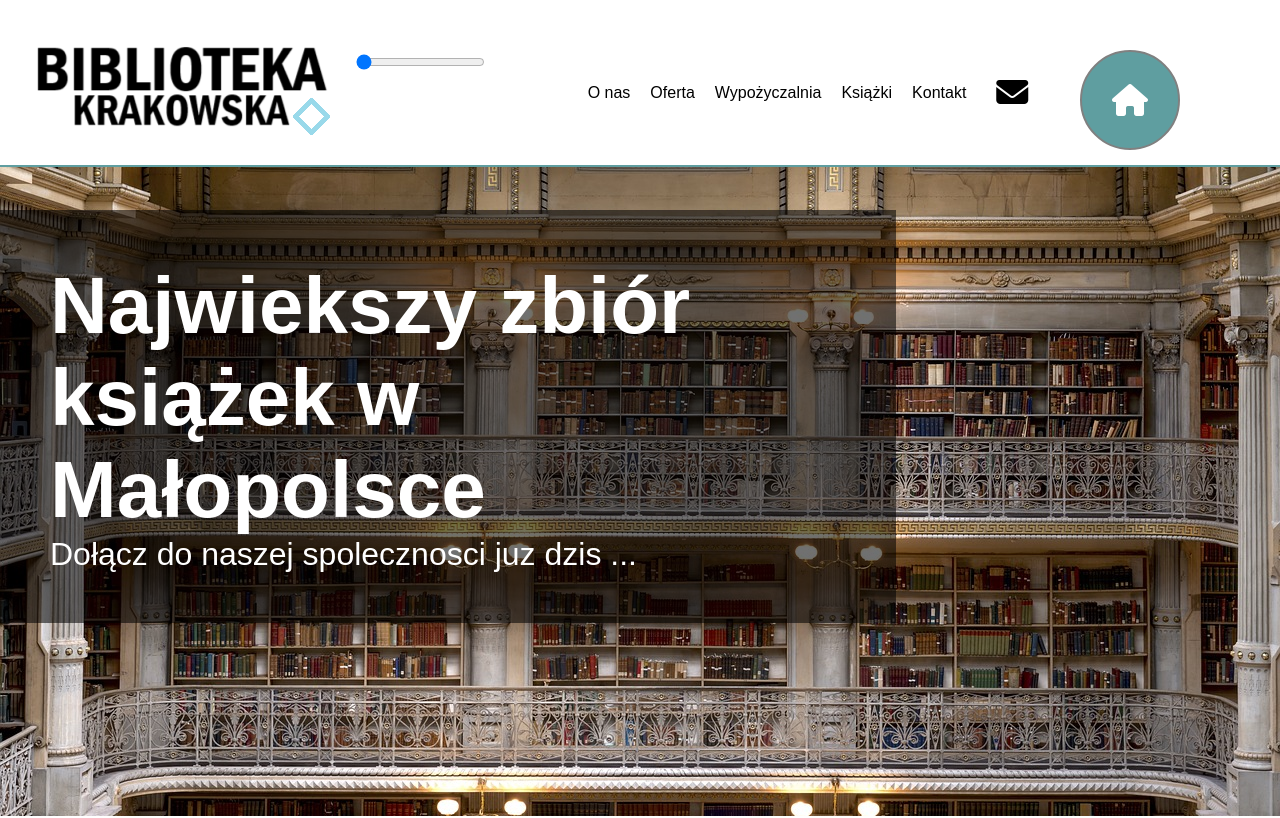
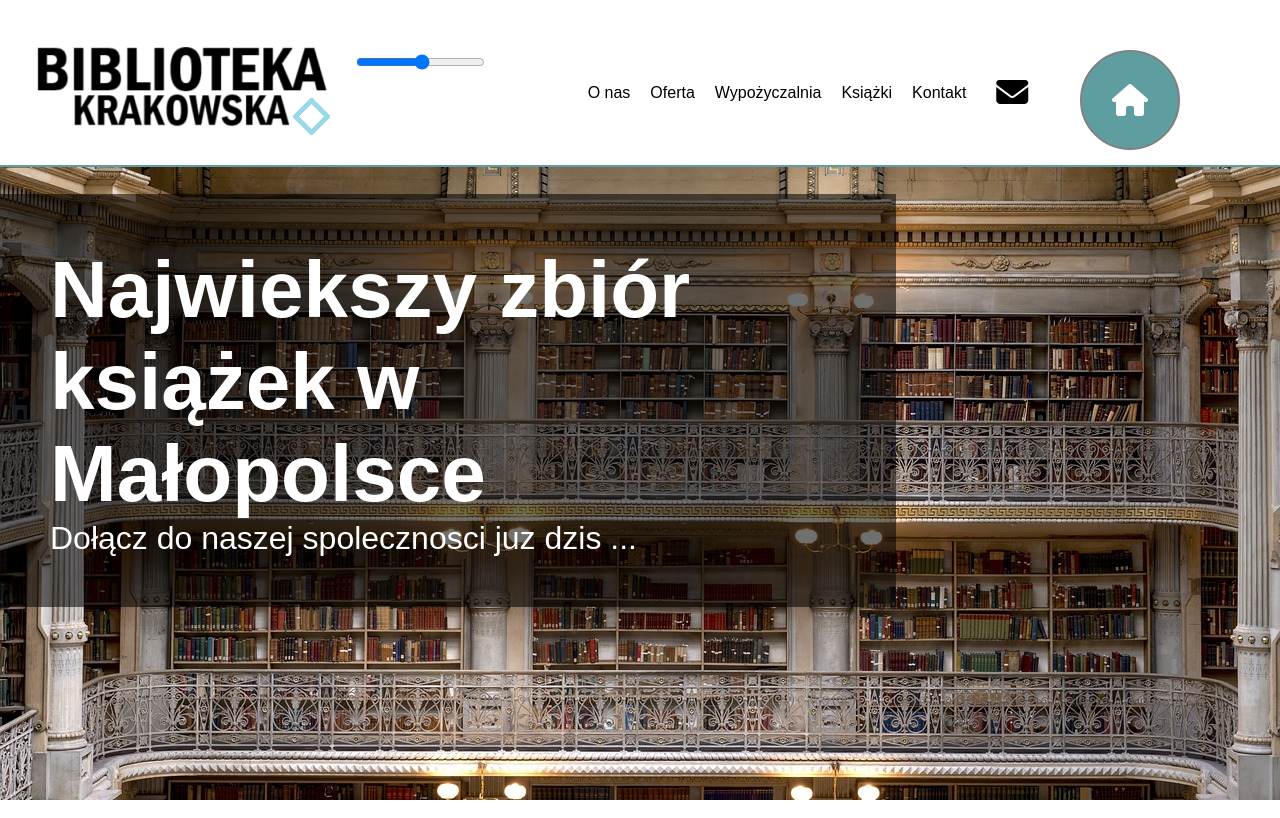
Before and after one commit to marcinoles87/biblioteka, a React (Create React App) app: page / in a window 1280 px wide. Shown: the top 818 px of the page. Built offline with nearby package versions, Linux system fonts and the light colour scheme; no server answers; a web font is replaced by a local one.

Commit message:
add new inputRange

```diff
--- a/src/App.js
+++ b/src/App.js
@@ -126,7 +126,7 @@ const getData = () =>{
         <Route path='*' element={
           <>
 
-          <input type='range' className='rangeInput' min={1} max={50} value={16} ></input>
+
           <Nav></Nav>
           <Main></Main>
           <Header></Header>
--- a/src/components/Nav.js
+++ b/src/components/Nav.js
@@ -4,18 +4,23 @@ import logo from '../img/logo.png'
 
 function Nav() {
 
-  const [rangeValue , setRange] = useState('20')
+  const [rangeValue , setRange] = useState('')
 
-  function handleRange() {
+
+    const inputChange = () =>{
+      const rangeInput = document.querySelector('.rangeInput');
+      console.log(rangeInput)
+
+      const changeFontSize = document.querySelector('.App')
+      changeFontSize.style.fontSize = rangeValue+'px'
+
+      setRange(rangeInput.value)
+    }
 
 
 
-    const rangeInput = document.querySelector('.rangeInput');
 
 
-
-    console.log(rangeInput.value)
-  }
 
 
   return (
@@ -23,7 +28,7 @@ function Nav() {
       <img src={logo} alt=""></img>
       <div className='nav-elements'>
 
-         <input type='range' className='rangeInput' min={1} max={50} value={1}  onChange={handleRange} ></input>
+         <input type='range' className='rangeInput' min={1} max={50}  value={rangeValue} onChange={inputChange}></input>
 
         <ul>
 
```
